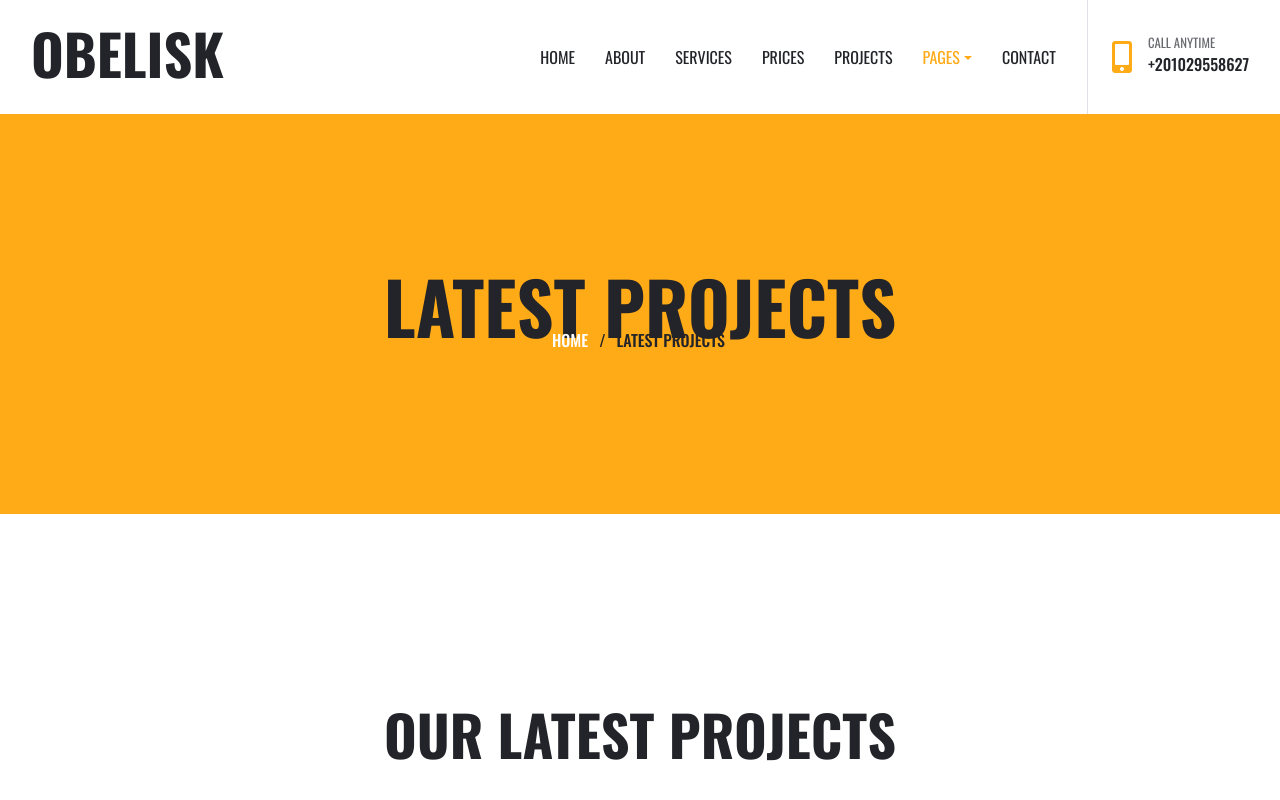
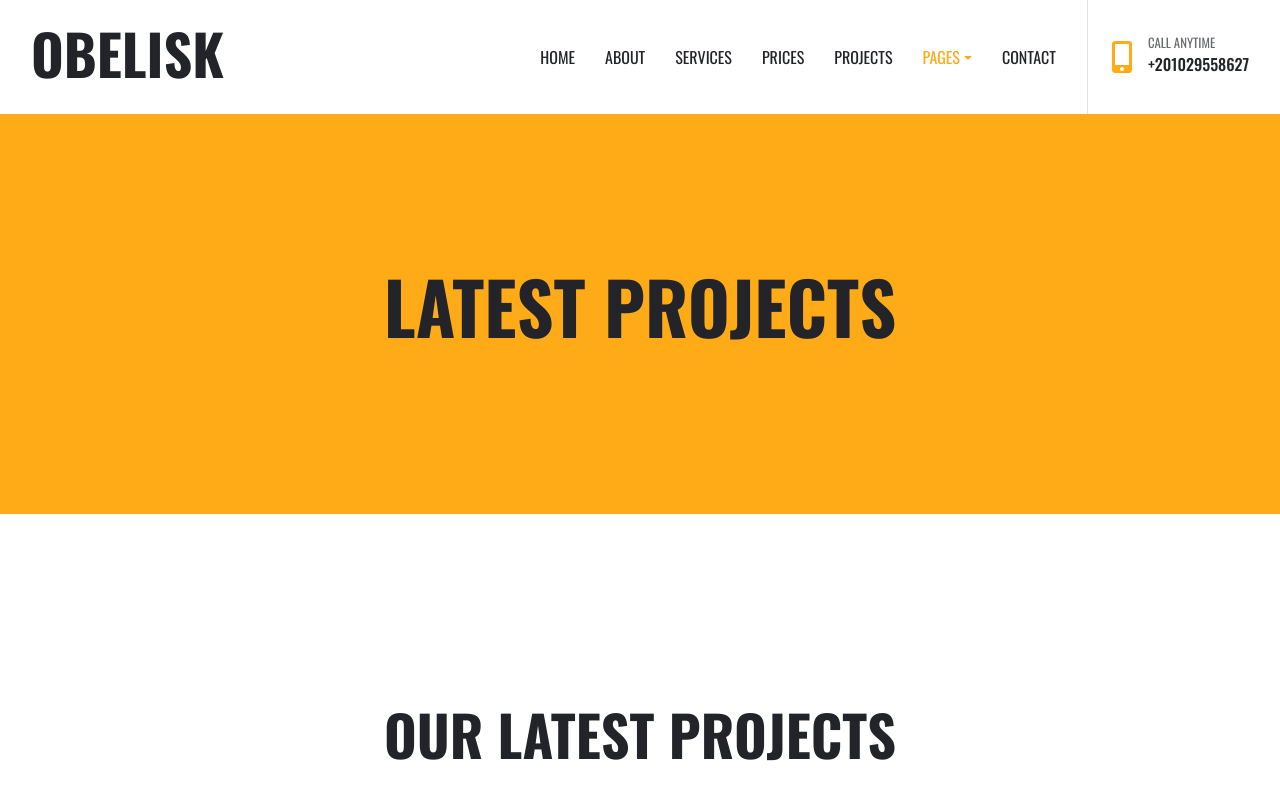
Before and after one commit to obelisktechnology/Obelisk, a plain HTML site: page testimonial.html in a window 1280 px wide. Shown: the top 800 px of the page. Drawn offline with nearby package versions, Linux system fonts and the light colour scheme.

Commit message:
Update testimonial.html

```diff
--- a/testimonial.html
+++ b/testimonial.html
@@ -68,11 +68,7 @@
     <!-- Page Header Start -->
     <div class="page-header container-fluid bg-primary d-flex flex-column align-items-center justify-content-center">
         <h1 class="display-3 text-uppercase mb-3">Latest Projects</h1>
-        <div class="d-inline-flex text-white">
-            <h6 class="text-uppercase m-0"><a class="text-white" href="index.html">Home</a></h6>
-            <h6 class="m-0 px-3">/</h6>
-            <h6 class="text-uppercase m-0">Latest Projects</h6>
-        </div>
+
     </div>
     <!-- Page Header Start -->
 
```
